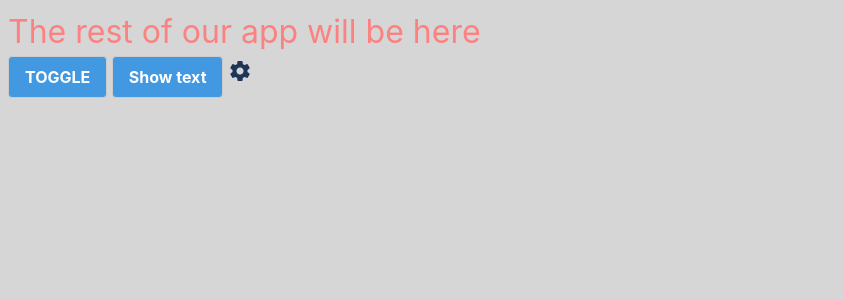
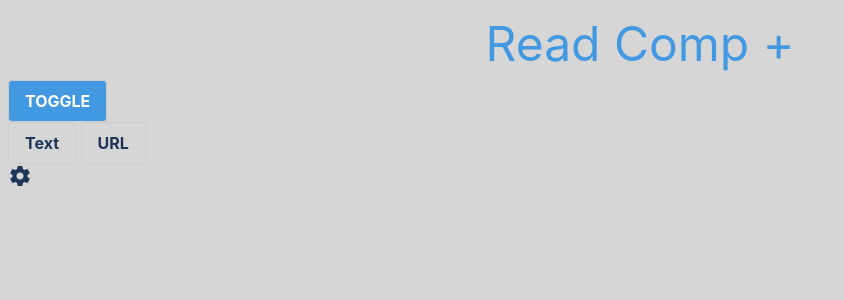
Before and after one commit to gcbest/read-comp-plus, a Svelte app: page / in a window 1280 px wide. Shown: the top 300 px of the page, without its empty margins (0-844 px from the left). Built offline with nearby package versions, Linux system fonts and the light colour scheme.

Commit message:
start on options area

```diff
--- a/src/App.svelte
+++ b/src/App.svelte
@@ -2,24 +2,19 @@
   import Tailwind from './Tailwind.svelte';
   import Button from './components/Button.svelte';
   import TextArea from './components/TextArea.svelte';
+  import Header from './components/Header.svelte';
+  import OptionsArea from './components/OptionsArea.svelte';
 
   const body: HTMLElement = window.document.body;
   const theme: string | undefined = localStorage.getItem('theme');
   let text: string | undefined = '';
-  let visible: boolean = false;
 
-  const toggleTextArea = () => (visible = !visible);
+  let isTextAreaVisible: boolean = false;
 
   if (theme) body.classList.add('dark-mode');
 </script>
 
 <style lang="scss">
-  main {
-    h1 {
-      font-size: 2rem;
-    }
-  }
-
   // LIGHT THEME
   :global(body) {
     background-color: #d7d6d6;
@@ -36,14 +31,16 @@
 
 <Tailwind />
 <main>
-  <h1 class="text-red-400">The rest of our app will be here</h1>
+  <Header />
+
   <Button {body} {theme}>Toggle</Button>
-  <button
+  <!-- <button
     class="bg-blue-500 hover:bg-blue-700 text-white font-bold py-2 px-4 rounded"
     on:click={toggleTextArea}>
     Show text
-  </button>
-  <TextArea {text} {visible} />
+  </button> -->
+  <OptionsArea />
+  <TextArea {text} {isTextAreaVisible} />
   <span class="material-icons">settings</span>
 
 </main>
--- /dev/null
+++ b/src/components/Header.svelte
@@ -0,0 +1,7 @@
+<style>
+  :global(body.dark-mode) header {
+    @apply text-red-400;
+  }
+</style>
+
+<header class="text-blue-500 text-5xl text-center m-auto">Read Comp +</header>
--- /dev/null
+++ b/src/components/OptionBtn.svelte
@@ -0,0 +1,19 @@
+<script lang="ts">
+  export let handleClick: () => void;
+</script>
+
+<style>
+  .btn {
+    @apply font-bold py-2 px-4 rounded;
+  }
+  .btn-blue {
+    @apply bg-blue-500 text-white;
+  }
+  .btn-blue:hover {
+    @apply bg-blue-700;
+  }
+</style>
+
+<button class="btn btn" on:click={handleClick}>
+  <slot />
+</button>
--- /dev/null
+++ b/src/components/OptionsArea.svelte
@@ -0,0 +1,12 @@
+<script lang="ts">
+  import OptionBtn from './OptionBtn.svelte';
+
+  let visible: boolean = false;
+
+  const toggleTextArea = () => (visible = !visible);
+</script>
+
+<section class="flex-auto justify-between">
+  <OptionBtn handleClick={toggleTextArea}>Text</OptionBtn>
+  <OptionBtn>URL</OptionBtn>
+</section>
--- a/src/components/TextArea.svelte
+++ b/src/components/TextArea.svelte
@@ -2,7 +2,7 @@
   import { fade, fly } from 'svelte/transition';
 
   export let text: string;
-  export let visible: boolean;
+  export let isTextAreaVisible: boolean;
 </script>
 
 <style>
@@ -19,10 +19,10 @@
   }
 </style>
 
-{#if visible}
+{#if isTextAreaVisible}
 
   <textarea
-    in:fly={{ y: 200, duration: 2000 }}
+    in:fly={{ y: 200, duration: 1000 }}
     out:fade
     class="resize-y"
     name="content"
```
